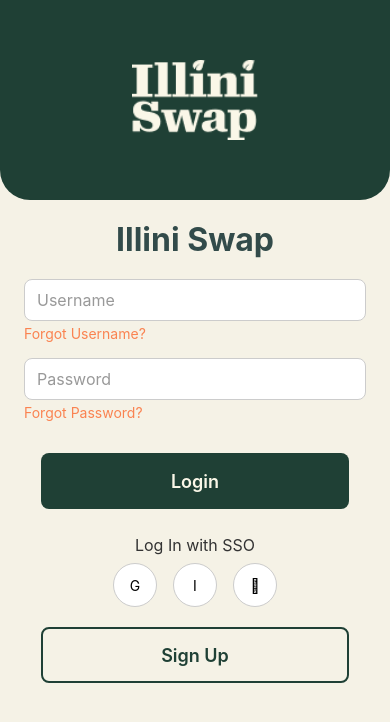
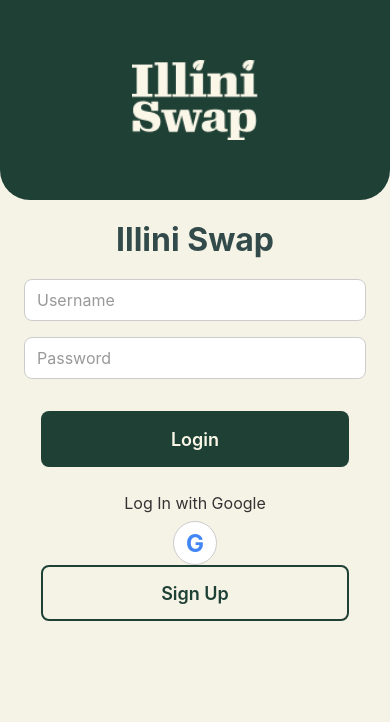
Before and after one commit to anchen2/DFA-ES1-illini-swap, a React Native app in the folder illini-swap/: screen /SignIn in a window 390 px wide. Shown: the top 722 px of the page. Built offline with nearby package versions, Linux system fonts and the light colour scheme.

Commit message:
added google sign in without ids (won't run rn)

```diff
--- a/illini-swap/App.js
+++ b/illini-swap/App.js
@@ -4,7 +4,7 @@ import { createStackNavigator } from '@react-navigation/stack';
 
 import EntryScreen from './EntryScreen';
 import SignUpScreen from './SignUpScreen';
-import SignInScreen from './SignInScreen'; // <-- Import your new sign-in screen
+import SignInScreen from './SignInScreen'; // <-- Import your updated SignInScreen
 
 const Stack = createStackNavigator();
 
--- a/illini-swap/SignInScreen.js
+++ b/illini-swap/SignInScreen.js
@@ -8,8 +8,10 @@ import {
   StyleSheet,
   SafeAreaView,
   Dimensions,
-  Platform,
 } from 'react-native';
+import * as Google from 'expo-google-app-auth';
+import firebase from 'firebase/app';
+import 'firebase/auth';
 import logo from './logo.png'; // Adjust path to your logo
 
 // Screen width to help with responsive layout
@@ -19,9 +21,27 @@ export default function SignInScreen({ navigation }) {
   const [username, setUsername] = useState('');
   const [password, setPassword] = useState('');
 
-  const handleLogin = () => {
-    // TODO: Login logic or navigate to main screen
-    console.log('Login Pressed');
+  // Firebase Google Sign-In
+  const handleGoogleLogin = async () => {
+    try {
+      const result = await Google.logInAsync({
+        clientId: 'YOUR_WEB_CLIENT_ID', // Replace with your Web Client ID from Firebase
+        scopes: ['profile', 'email'],
+      });
+
+      if (result.type === 'success') {
+        const credential = firebase.auth.GoogleAuthProvider.credential(result.idToken, result.accessToken);
+        await firebase.auth().signInWithCredential(credential);
+
+        // Redirect to SignIn page or show success
+        alert('Logged in with Google!');
+        navigation.navigate('SignIn');
+      } else {
+        console.log('Google login cancelled');
+      }
+    } catch (error) {
+      console.error('Google login error', error);
+    }
   };
 
   const handleSignUp = () => {
@@ -30,14 +50,11 @@ export default function SignInScreen({ navigation }) {
 
   return (
     <SafeAreaView style={styles.container}>
-      {/* Green header with logo */}
       <View style={styles.topContainer}>
         <Image source={logo} style={styles.logo} resizeMode="contain" />
       </View>
 
-      {/* Main form area */}
       <View style={styles.formContainer}>
-        {/* Optional heading if your logo doesn't include text */}
         <Text style={styles.title}>Illini Swap</Text>
 
         {/* USERNAME */}
@@ -49,9 +66,6 @@ export default function SignInScreen({ navigation }) {
             onChangeText={setUsername}
             value={username}
           />
-          <TouchableOpacity>
-            <Text style={styles.forgotText}>Forgot Username?</Text>
-          </TouchableOpacity>
         </View>
 
         {/* PASSWORD */}
@@ -64,31 +78,18 @@ export default function SignInScreen({ navigation }) {
             onChangeText={setPassword}
             value={password}
           />
-          <TouchableOpacity>
-            <Text style={styles.forgotText}>Forgot Password?</Text>
-          </TouchableOpacity>
         </View>
 
         {/* LOGIN BUTTON */}
-        <TouchableOpacity style={styles.loginButton} onPress={handleLogin}>
+        <TouchableOpacity style={styles.loginButton}>
           <Text style={styles.loginButtonText}>Login</Text>
         </TouchableOpacity>
 
-        {/* SSO LABEL */}
-        <Text style={styles.ssoLabel}>Log In with SSO</Text>
-
-        {/* SSO ICONS (placeholders here) */}
-        <View style={styles.ssoIconsContainer}>
-          <TouchableOpacity style={styles.ssoIcon}>
-            <Text>G</Text>
-          </TouchableOpacity>
-          <TouchableOpacity style={styles.ssoIcon}>
-            <Text>I</Text>
-          </TouchableOpacity>
-          <TouchableOpacity style={styles.ssoIcon}>
-            <Text></Text>
-          </TouchableOpacity>
-        </View>
+        {/* GOOGLE SIGN-IN BUTTON */}
+        <Text style={styles.ssoLabel}>Log In with Google</Text>
+        <TouchableOpacity style={styles.ssoIcon} onPress={handleGoogleLogin}>
+          <Text style={styles.ssoIconText}>G</Text>
+        </TouchableOpacity>
 
         {/* SIGN UP BUTTON */}
         <TouchableOpacity style={styles.signUpButton} onPress={handleSignUp}>
@@ -99,7 +100,6 @@ export default function SignInScreen({ navigation }) {
   );
 }
 
-// ---- STYLES ----
 const styles = StyleSheet.create({
   container: {
     flex: 1,
@@ -107,13 +107,11 @@ const styles = StyleSheet.create({
   },
   topContainer: {
     backgroundColor: '#1F4035', // Dark green
-    height: 200,                // Adjust as needed for your design
+    height: 200, // Adjust as needed for your design
     borderBottomLeftRadius: 30,
     borderBottomRightRadius: 30,
     alignItems: 'center',
     justifyContent: 'center',
-    // On some Android devices, you might want a bit more spacing if you have a notch:
-    // paddingTop: Platform.OS === 'android' ? 10 : 0,
     marginBottom: 20,
   },
   logo: {
@@ -145,15 +143,9 @@ const styles = StyleSheet.create({
     color: '#333',
     fontSize: 16,
   },
-  forgotText: {
-    marginTop: 4,
-    color: '#FA8351', // Orange
-    fontSize: 14,
-  },
-  // LOGIN BUTTON (responsive approach: up to 343×56)
   loginButton: {
-    width: '90%',           // Use most of the screen width
-    maxWidth: 343,          // Don’t exceed 343px
+    width: '90%',
+    maxWidth: 343,
     height: 56,
     backgroundColor: '#1F4035',
     borderRadius: 8,
@@ -172,10 +164,6 @@ const styles = StyleSheet.create({
     color: '#333',
     fontSize: 16,
   },
-  ssoIconsContainer: {
-    flexDirection: 'row',
-    marginBottom: 20,
-  },
   ssoIcon: {
     width: 44,
     height: 44,
@@ -187,7 +175,11 @@ const styles = StyleSheet.create({
     justifyContent: 'center',
     marginHorizontal: 8,
   },
-  // SIGN UP BUTTON (bordered style)
+  ssoIconText: {
+    fontSize: 24,
+    fontWeight: 'bold',
+    color: '#4285F4', // Google blue color
+  },
   signUpButton: {
     width: '90%',
     maxWidth: 343,
--- a/illini-swap/app.json
+++ b/illini-swap/app.json
@@ -2,6 +2,19 @@
   "expo": {
     "name": "illini-swap",
     "slug": "illini-swap",
-    "version": "1.0.0"
+    "version": "1.0.0",
+    "scheme": "illiniswap", // OAuth redirect URI scheme
+    "platforms": ["ios", "android", "web"],
+    "ios": {
+      "bundleIdentifier": "com.illiniswap.illini-swap" // iOS bundle ID
+    },
+    "android": {
+      "package": "com.illiniswap.illini-swap" // Android package ID
+    },
+    "extra": {
+      "eas": {
+        "projectId": "your-eas-project-id" //need to copy over
+      }
+    }
   }
 }
--- a/illini-swap/package.json
+++ b/illini-swap/package.json
@@ -16,6 +16,7 @@
     "@react-navigation/stack": "^7.1.2",
     "expo": "~52.0.37",
     "expo-status-bar": "~2.0.1",
+    "firebase": "^11.5.0",
     "react": "18.3.1",
     "react-dom": "18.3.1",
     "react-native": "0.76.7",
```
Also changed, not shown: 1 other file (tests, documents, lock files or other folders).
